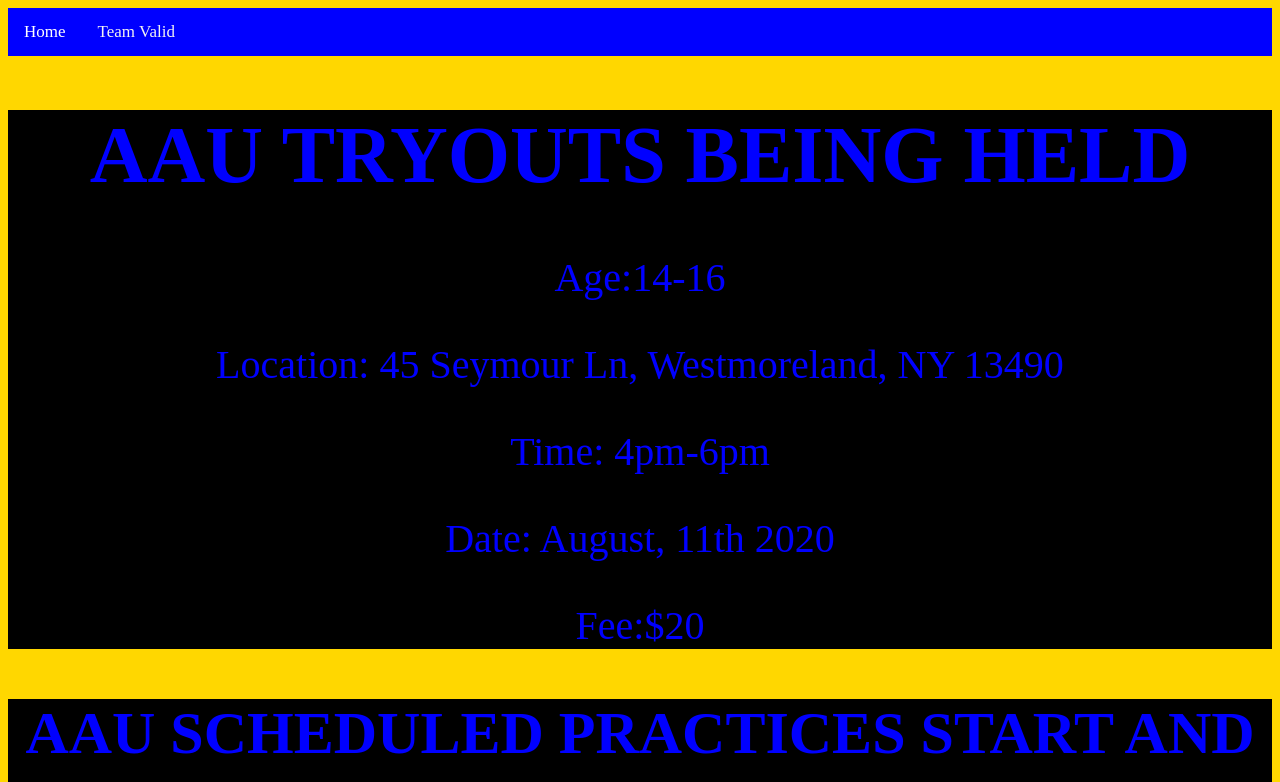
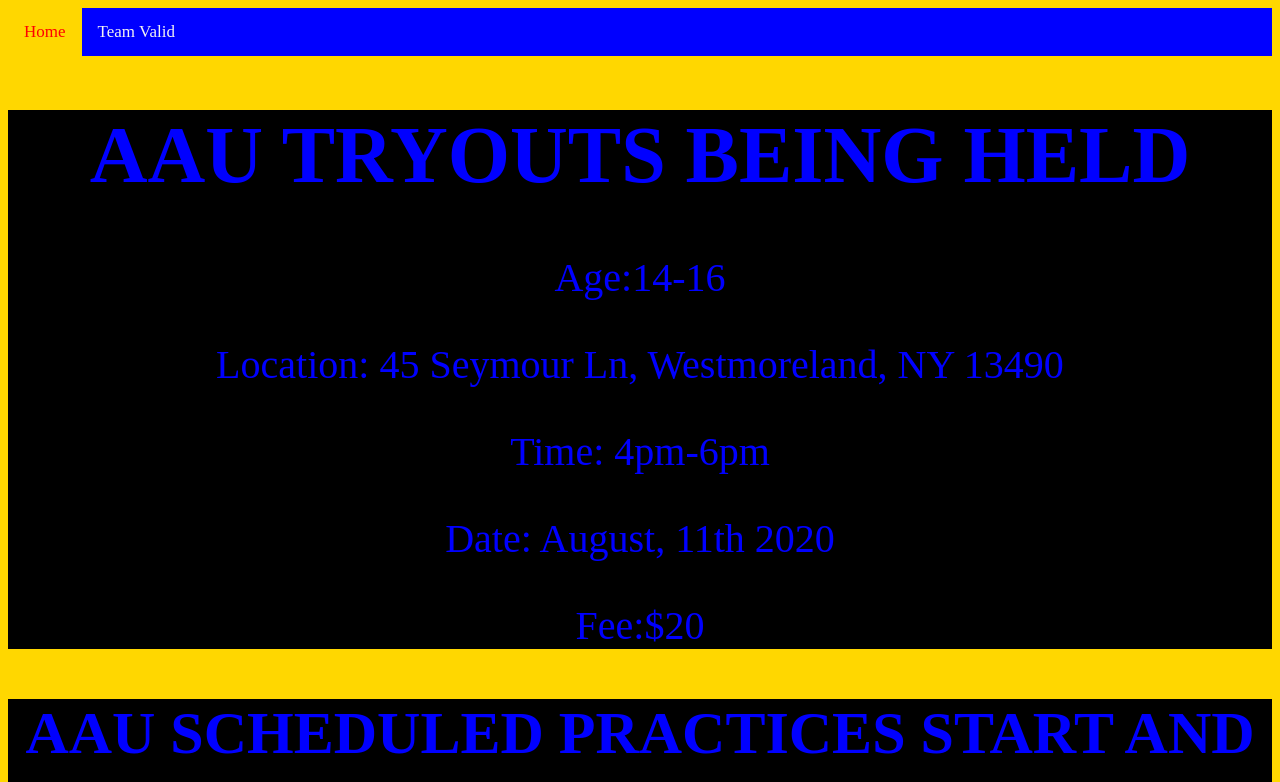
Before and after one commit to worldccp/Sports-Moves-for-Success, a plain HTML site: page TeamValid-index.html in a window 1280 px wide. In both pictures the pointer is over the link "Home". Shown: the top 782 px of the page. Drawn offline with Linux system fonts and the light colour scheme.

Commit message:
Update style.TeamValid.css

```diff
--- a/style.TeamValid.css
+++ b/style.TeamValid.css
@@ -24,7 +24,7 @@ body {
   }
 
   /* Change the color of links on hover */
-  .topnav a:hover {
+  .topnav a.active:hover {
     background-color: gold;
     color: red;
   }
```
